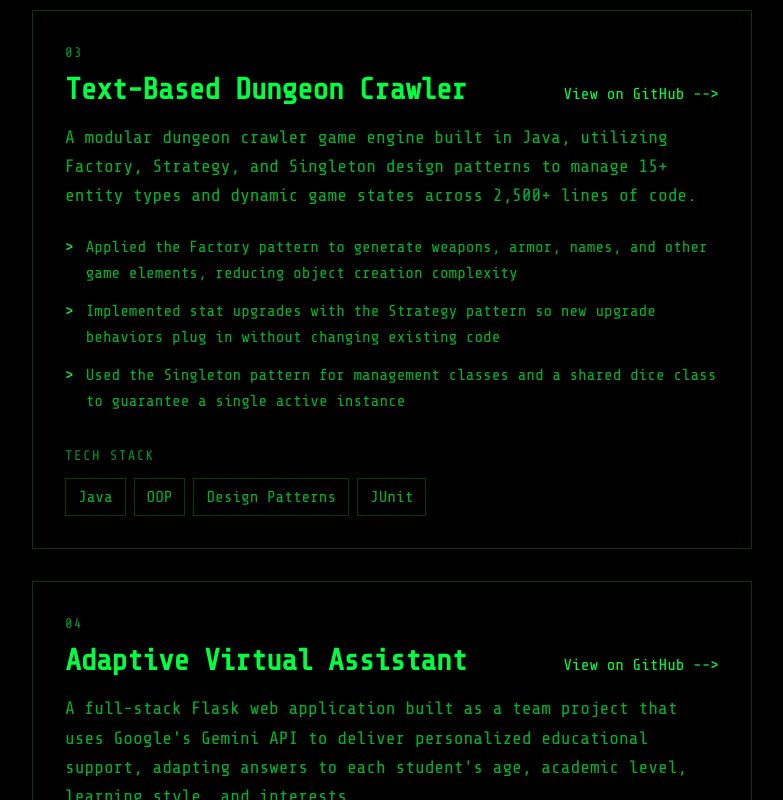
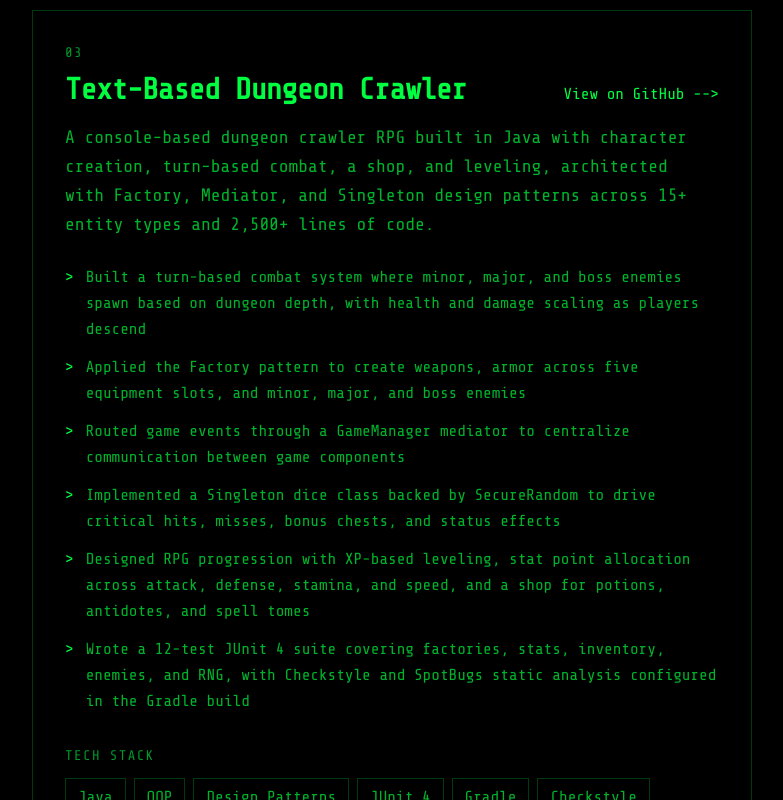
Before and after one commit to mahicks5/my-portfolio, a Next.js app: page /projects in a window 1280 px wide. Shown: the part 2300-3100 px from the top of the page, without its empty margins (248-1031 px from the left). Built offline with nearby package versions, Linux system fonts and the light colour scheme.

Commit message:
Correct Text-Based Dungeon Crawler details

```diff
--- a/src/app/page.tsx
+++ b/src/app/page.tsx
@@ -33,7 +33,7 @@ const SKILL_GROUPS = [
 
 const HIGHLIGHTS = [
   'Built a Spring Boot service that syncs live job postings from the Greenhouse API every hour, deduplicated and persisted in PostgreSQL',
-  'Engineered a modular Java game engine using Factory, Strategy, and Singleton patterns across 15+ entity types',
+  'Engineered a modular Java game engine using Factory, Mediator, and Singleton patterns across 15+ entity types',
   'Led teams as a Starbucks Shift Supervisor, bringing ownership and composure under pressure to every project',
 ];
 
--- a/src/app/projects/page.tsx
+++ b/src/app/projects/page.tsx
@@ -27,13 +27,16 @@ const projects = [
     },
     {
         title: "Text-Based Dungeon Crawler",
-        description: "A modular dungeon crawler game engine built in Java, utilizing Factory, Strategy, and Singleton design patterns to manage 15+ entity types and dynamic game states across 2,500+ lines of code.",
-        techStack: ["Java", "OOP", "Design Patterns", "JUnit"],
+        description: "A console-based dungeon crawler RPG built in Java with character creation, turn-based combat, a shop, and leveling, architected with Factory, Mediator, and Singleton design patterns across 15+ entity types and 2,500+ lines of code.",
+        techStack: ["Java", "OOP", "Design Patterns", "JUnit 4", "Gradle", "Checkstyle", "SpotBugs"],
         github: "https://github.com/mahicks5/console-dungeon-game",
         highlights: [
-            "Applied the Factory pattern to generate weapons, armor, names, and other game elements, reducing object creation complexity",
-            "Implemented stat upgrades with the Strategy pattern so new upgrade behaviors plug in without changing existing code",
-            "Used the Singleton pattern for management classes and a shared dice class to guarantee a single active instance",
+            "Built a turn-based combat system where minor, major, and boss enemies spawn based on dungeon depth, with health and damage scaling as players descend",
+            "Applied the Factory pattern to create weapons, armor across five equipment slots, and minor, major, and boss enemies",
+            "Routed game events through a GameManager mediator to centralize communication between game components",
+            "Implemented a Singleton dice class backed by SecureRandom to drive critical hits, misses, bonus chests, and status effects",
+            "Designed RPG progression with XP-based leveling, stat point allocation across attack, defense, stamina, and speed, and a shop for potions, antidotes, and spell tomes",
+            "Wrote a 12-test JUnit 4 suite covering factories, stats, inventory, enemies, and RNG, with Checkstyle and SpotBugs static analysis configured in the Gradle build",
         ],
     },
     {
```
